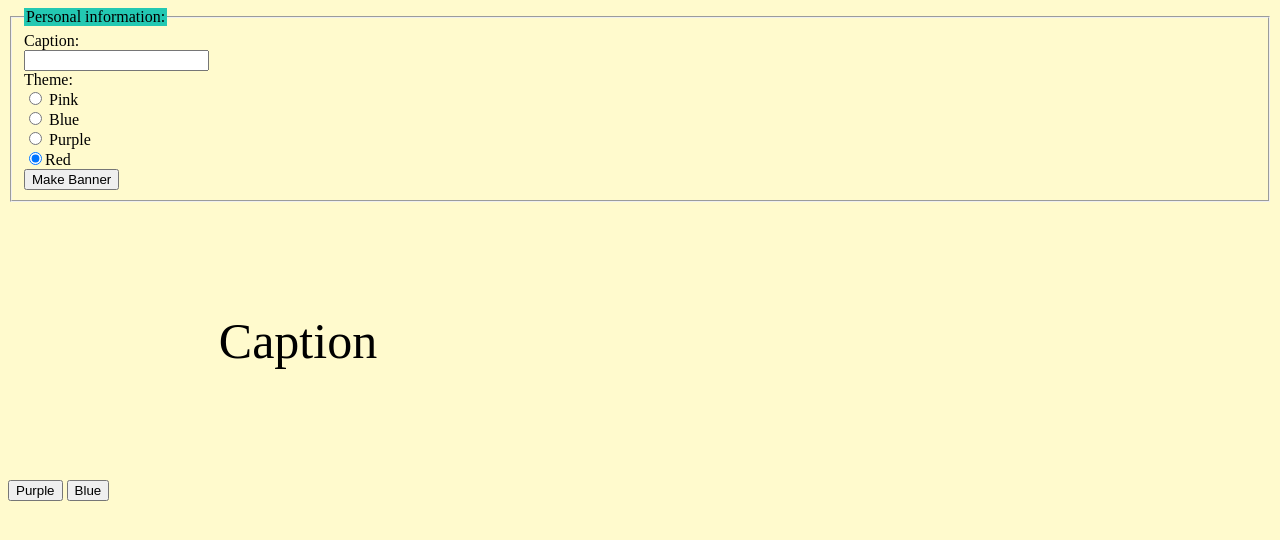
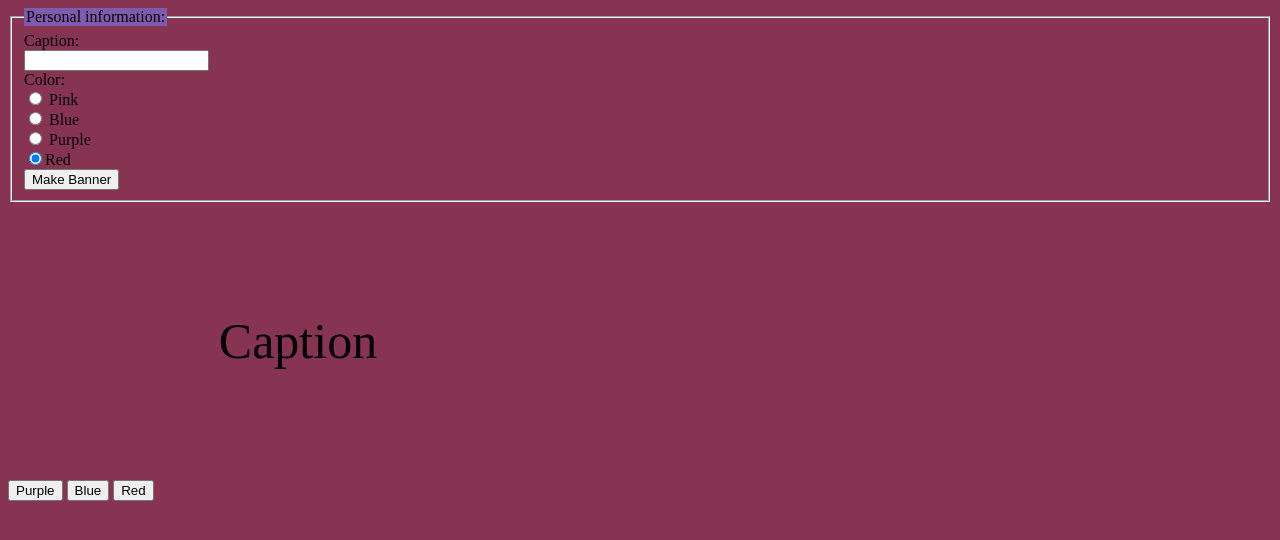
Before and after one commit to Mariac7185/SB-Project, a plain HTML site: page index.html in a window 1280 px wide. Drawn offline with nearby package versions, Linux system fonts and the light colour scheme.

Commit message:
Css colors

```diff
--- a/index.html
+++ b/index.html
@@ -39,10 +39,10 @@
 
     </style>
   </head>
-  <body style ="background-color:#fffacd">
+  <body style ="background-color:#873352">
 
     <fieldset>
-    <legend style="background-color:#23c8b2">
+    <legend style="background-color:#805BAD">
 
     </style>Personal information:</legend>
 
@@ -51,7 +51,7 @@
     <br>
 
     <form>
-    Theme:
+    Color:
     <br>
     <input type="radio" name="theme" value="Pink" checked> Pink <br>
     <input type="radio" name="theme" value="Blue" checked> Blue<br>
@@ -67,6 +67,8 @@
   <div>Caption</div>
   <button id="toPurple">Purple</button>
   <button id="toBlue">Blue</button>
+  <button id="toRed">Red</button>
+
 
 
   </body>
```
